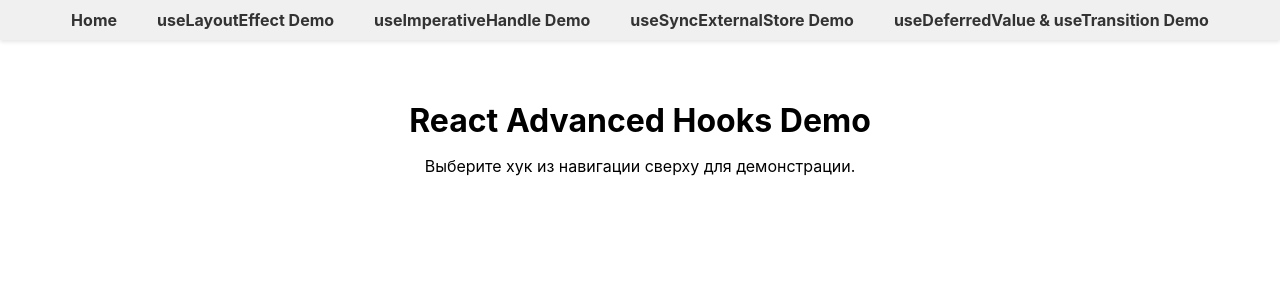
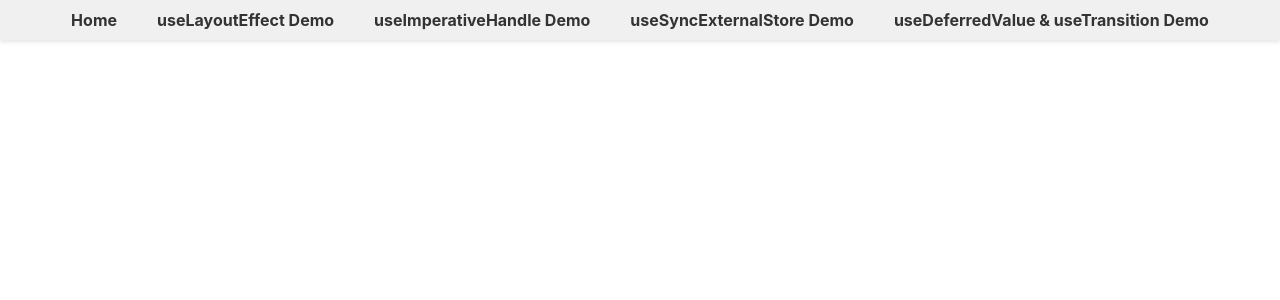
Before and after one commit to DotDaniil/react-advanced-hooks, a React (Create React App) app: page /react-advanced-hooks in a window 1280 px wide. Shown: the top 300 px of the page. Built offline with nearby package versions, Linux system fonts and the light colour scheme.

Commit message:
test gh-pages behaviour

```diff
--- a/src/App.js
+++ b/src/App.js
@@ -17,13 +17,13 @@
                 <Navbar />
 
                 <Routes>
-                    {/*<Route path="/" element={<Navigate to="/react-advanced-hooks" replace />} />*/}
-                    <Route path="/react-advanced-hooks" element={
-                        <div className="home-container">
-                            <h1 className="home-title">React Advanced Hooks Demo</h1>
-                            <p>Выберите хук из навигации сверху для демонстрации.</p>
-                        </div>
-                    } />
+                    <Route path="/" element={<Navigate to="/react-advanced-hooks" replace />} />
+                    {/*<Route path="/react-advanced-hooks" element={*/}
+                    {/*    <div className="home-container">*/}
+                    {/*        <h1 className="home-title">React Advanced Hooks Demo</h1>*/}
+                    {/*        <p>Выберите хук из навигации сверху для демонстрации.</p>*/}
+                    {/*    </div>*/}
+                    {/*} />*/}
                     <Route path="/layout-effect" element={<LayoutEffectDemo />} />
                     <Route path="/imperative-handle" element={<ImperativeHandleDemo />} />
                     <Route path="/sync-external-store" element={<ExternalStoreDemo />} />
```
